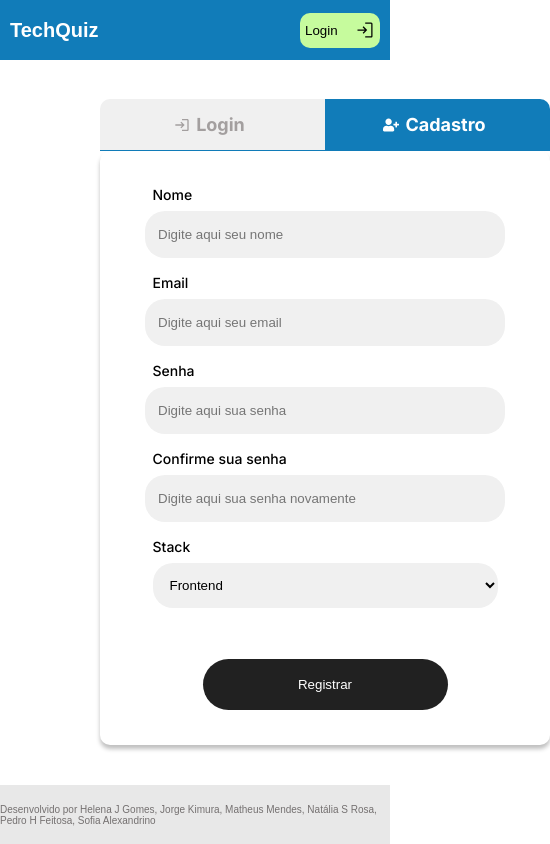
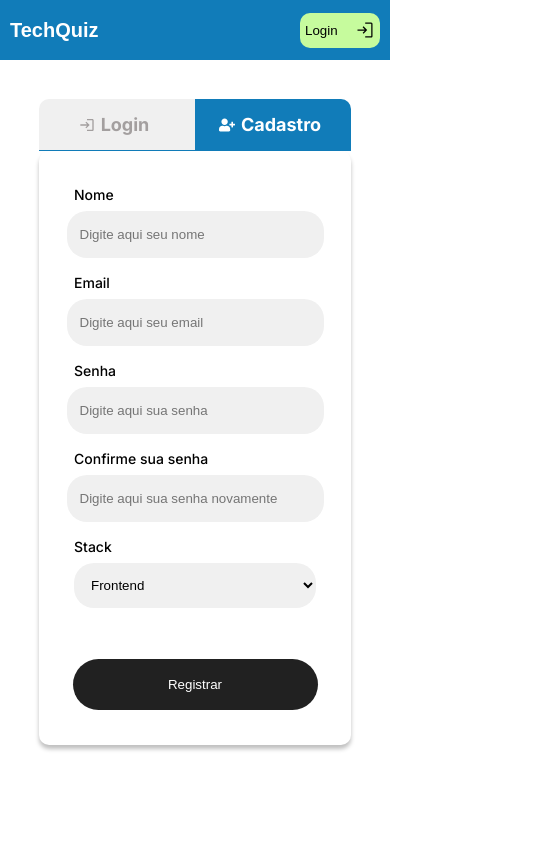
Before and after one commit to m4-t12-equipe35/techquiz-frontend, a React (Create React App) app: page / in a window 390 px wide. Shown: the top 844 px of the page, 550 px wide, since content can reach past the window. Built offline with nearby package versions, Linux system fonts and the light colour scheme.

Commit message:
feat: responsive forms

```diff
--- a/src/components/Forms/RegisterFom/styles.ts
+++ b/src/components/Forms/RegisterFom/styles.ts
@@ -46,6 +46,28 @@ export const Box = styled.div`
     display: column;
     align-self: center;
     margin: 2.5rem 6.25rem;
+  }
+
+  @media screen and (max-width: 520px) {
+    width: 100%;
+
+    .formHeader {
+      width: 100%;
+    }
+
+    .formContainer {
+      width: 80%;
+    }
+  }
+
+  @media screen and (max-width: 1105px) {
+    flex-direction: column;
+
+    .formHeader {
+      display: flex;
+      margin-left: auto;
+      margin-right: auto;
+    }
   }
 `;
 
@@ -101,6 +123,22 @@ export const Form = styled.form`
       background-color: var(--blue);
     }
   }
+
+  @media screen and (max-width: 520px) {
+    width: 100%;
+
+    label,
+    input,
+    select {
+      width: 100%;
+    }
+  }
+
+  @media screen and (max-width: 1105px) {
+    display: flex;
+    margin-left: auto;
+    margin-right: auto;
+  }
 `;
 
 export const MsgErro = styled.div`
@@ -114,9 +152,22 @@ export const MsgErro = styled.div`
 `;
 
 export const FormImg = styled.img`
-  display: flex;
-  position: fixed;
-  left: 635px;
-  bottom: 10px;
   width: 740px;
+  height: 601px;
+
+  @media screen and (max-width: 520px) {
+    display: none;
+  }
+
+  @media screen and (max-width: 1105px) {
+    display: flex;
+    margin-left: auto;
+    margin-right: auto;
+    width: 20%;
+  }
+
+  @media screen and (max-width: 1278px) {
+    width: 40%;
+    height: 50%;
+  }
 `;
--- a/src/pages/LoginRegister/index.tsx
+++ b/src/pages/LoginRegister/index.tsx
@@ -72,7 +72,7 @@ const LoginRegister = () => {
         </div>
         {register ? <RegisterForm /> : <LoginForm />}
       </div>
-      <FormImg src={formLogo} alt="Formulário" />
+      <FormImg src={formLogo} alt="Imagem Formulário" />
     </Box>
   );
 };
```
